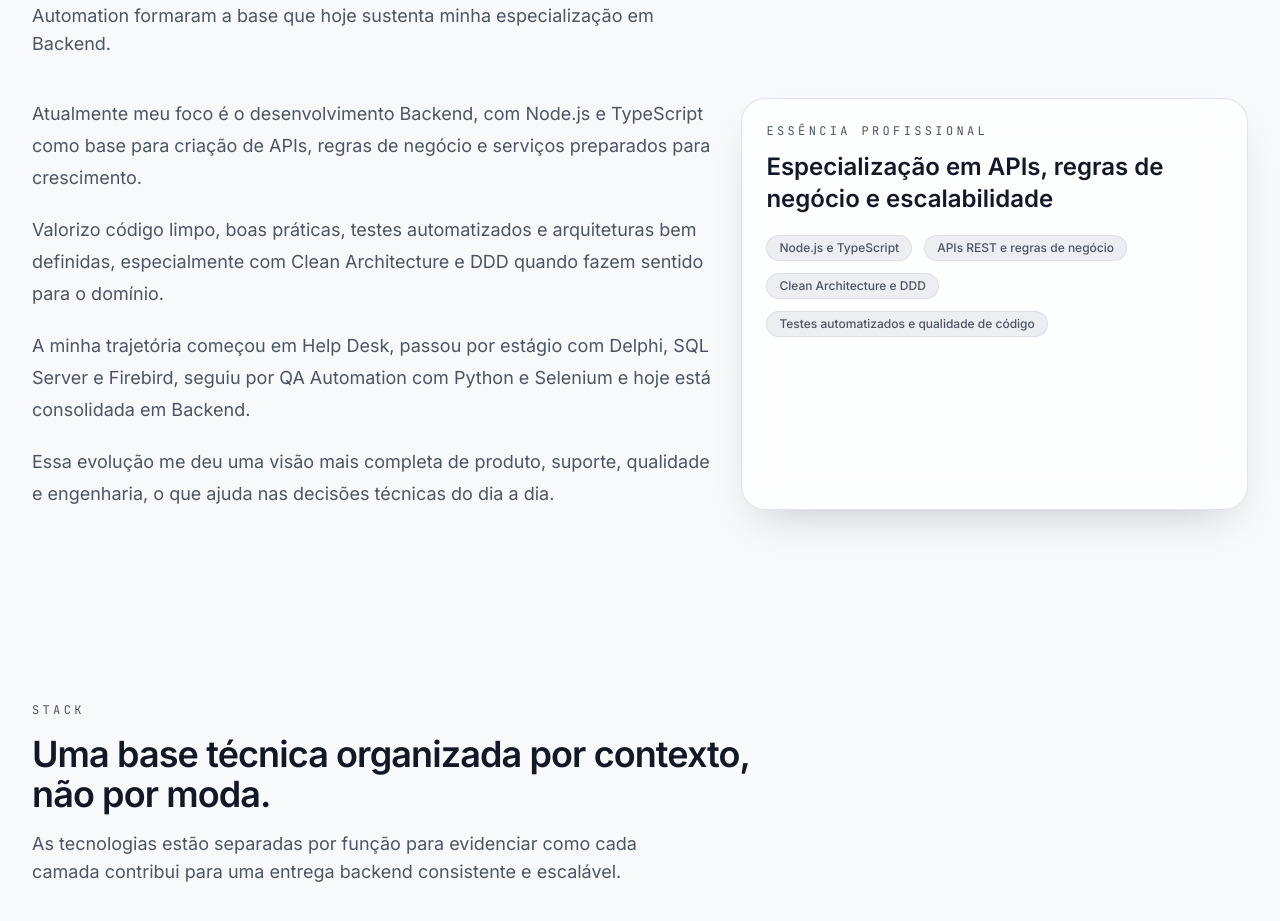
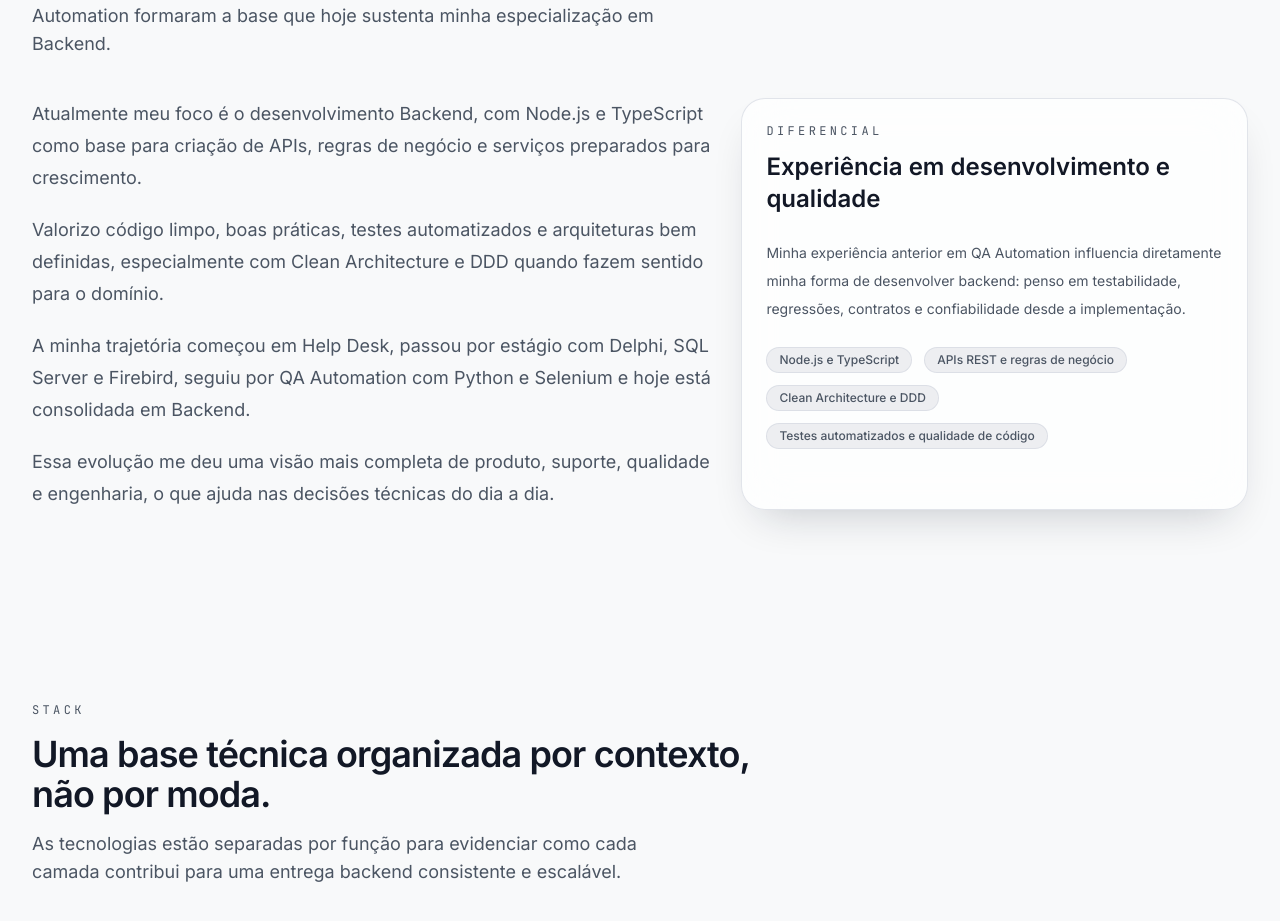
Before and after one commit to carloseocandido/portfolio, a React (Vite) app: page / in a window 1280 px wide. Shown: the part 1325-2246 px from the top of the page. Built offline with nearby package versions, Linux system fonts and the light colour scheme.

Commit message:
feat: update AboutSection to enhance professional profile and highlight backend development experience

```diff
--- a/src/components/sections/AboutSection.tsx
+++ b/src/components/sections/AboutSection.tsx
@@ -19,13 +19,21 @@ export function AboutSection() {
         </div>
 
         <Card className="rounded-3xl p-6">
-          <div className="space-y-5">
+          <div className="space-y-6">
             <div>
-              <p className="section-kicker">Essência profissional</p>
+              <p className="section-kicker">Diferencial</p>
+
               <h3 className="mt-3 text-2xl font-semibold text-foreground">
-                Especialização em APIs, regras de negócio e escalabilidade
+                Experiência em desenvolvimento e qualidade
               </h3>
             </div>
+
+            <p className="text-sm leading-7 text-muted-foreground">
+              Minha experiência anterior em QA Automation influencia diretamente
+              minha forma de desenvolver backend: penso em testabilidade,
+              regressões, contratos e confiabilidade desde a implementação.
+            </p>
+
             <div className="flex flex-wrap gap-3">
               {aboutHighlights.map((highlight) => (
                 <Badge
```
